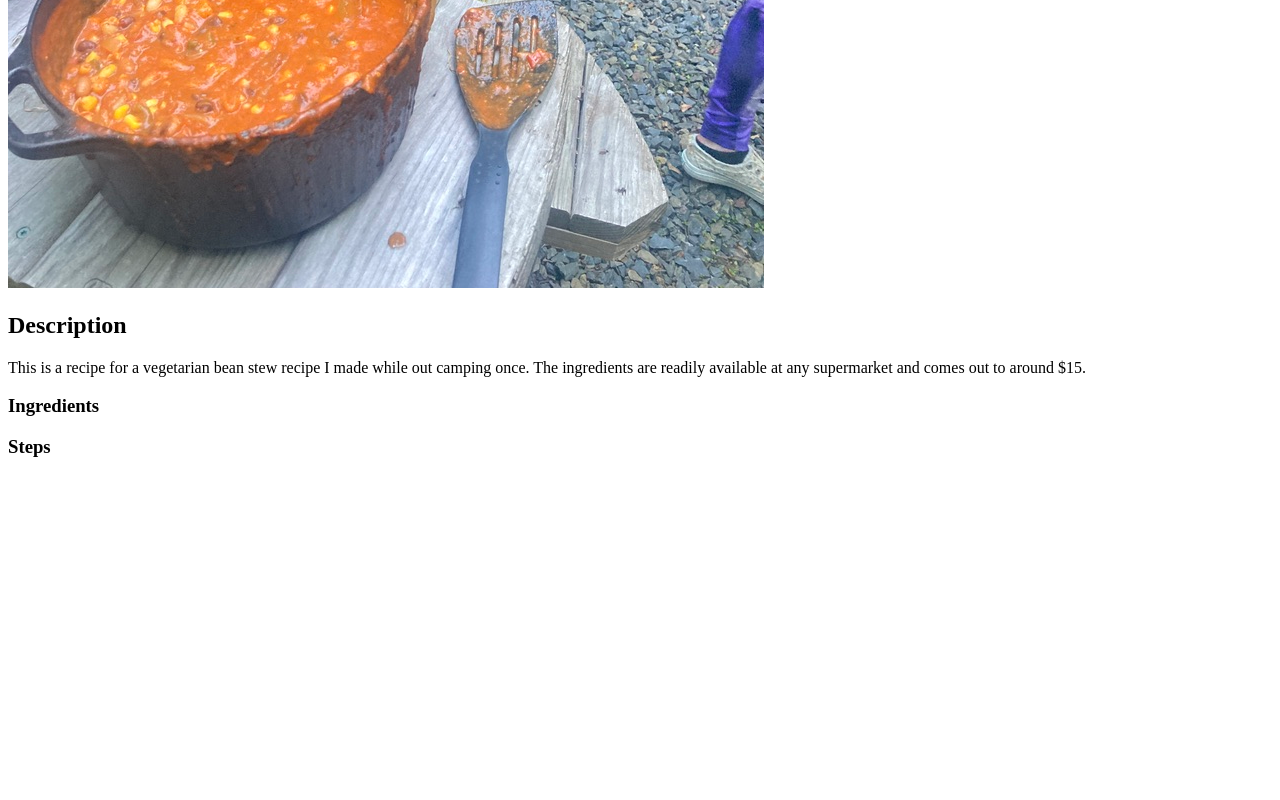
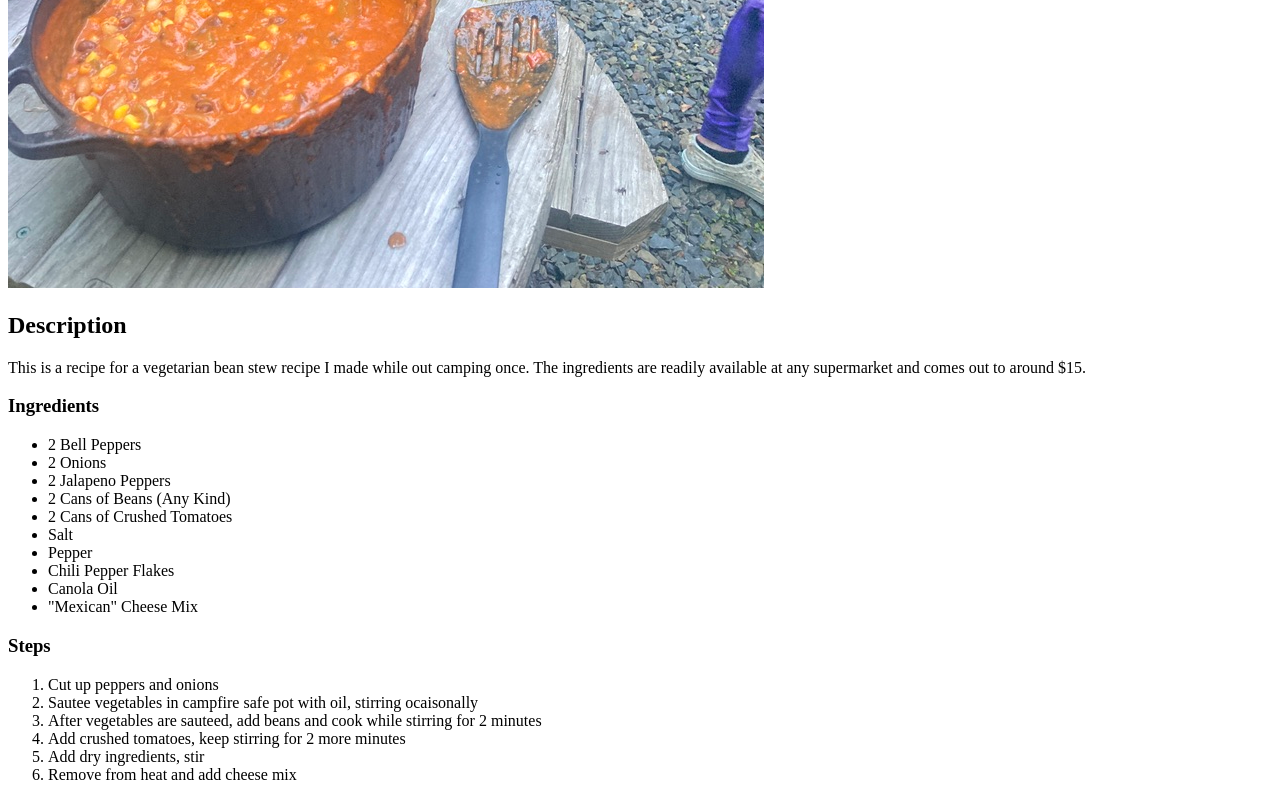
Before and after one commit to Kialti/odin-recipes, a plain HTML site: page recipes/beanstew.html in a window 1280 px wide. Shown: the part 800-1600 px from the top of the page. Before the commit the page ends 1277 px from the top, so only its background shows below. Drawn offline with Linux system fonts and the light colour scheme.

Commit message:
Add list of ingredients and steps

```diff
--- a/recipes/beanstew.html
+++ b/recipes/beanstew.html
@@ -12,6 +12,26 @@
     <h2>Description</h2>
     <p>This is a recipe for a vegetarian bean stew recipe I made while out camping once. The ingredients are readily available at any supermarket and comes out to around $15.</p>
     <h3>Ingredients</h3>
+        <ul>
+            <li>2 Bell Peppers</li>
+            <li>2 Onions</li>
+            <li>2 Jalapeno Peppers</li>
+            <li>2 Cans of Beans (Any Kind)</li>
+            <li>2 Cans of Crushed Tomatoes</li>
+            <li>Salt</li>
+            <li>Pepper</li>
+            <li>Chili Pepper Flakes</li>
+            <li>Canola Oil</li>
+            <li>"Mexican" Cheese Mix</li>
+        </ul>
     <h3>Steps</h3>
+        <ol>
+            <li>Cut up peppers and onions</li>
+            <li>Sautee vegetables in campfire safe pot with oil, stirring ocaisonally</li>
+            <li>After vegetables are sauteed, add beans and cook while stirring for 2 minutes</li>
+            <li>Add crushed tomatoes, keep stirring for 2 more minutes</li>
+            <li>Add dry ingredients, stir</li>
+            <li>Remove from heat and add cheese mix</li>
+        </ol>
 </body>
 </html>
```
